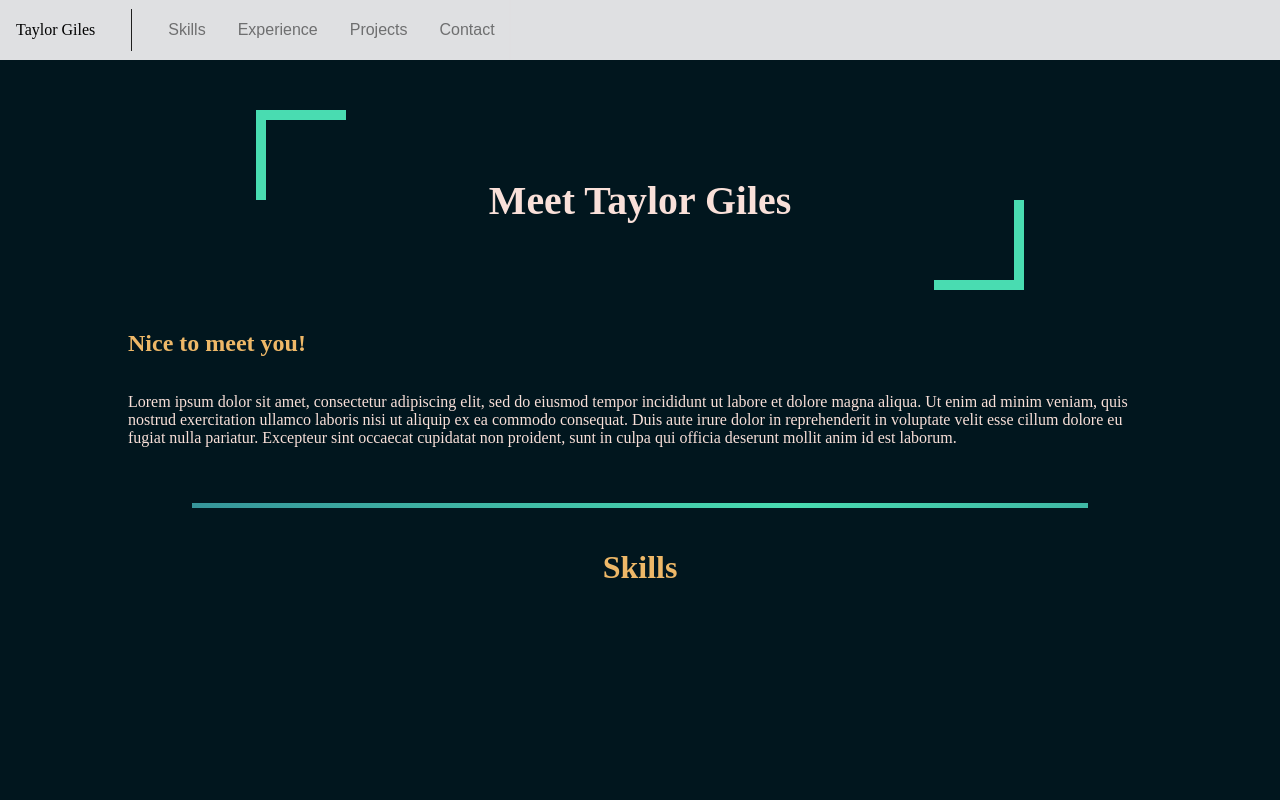
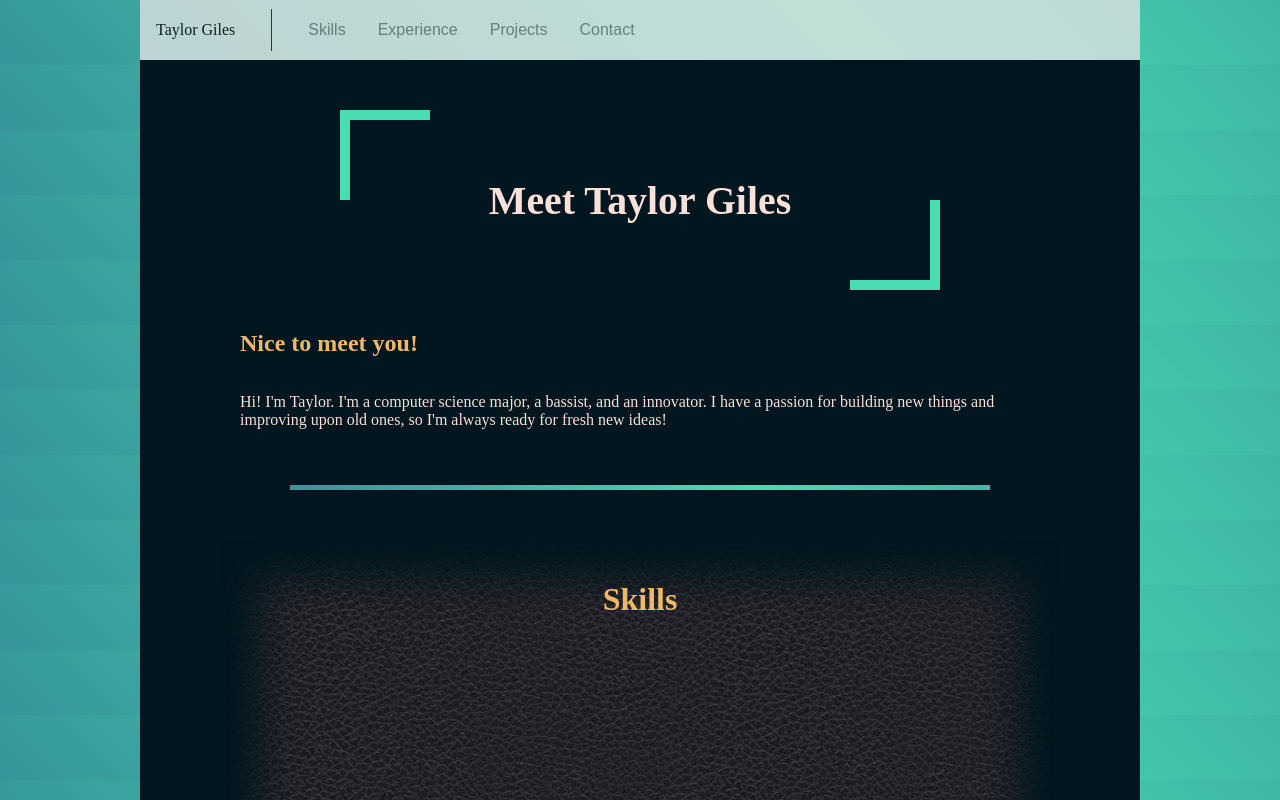
Before and after one commit to taylor-giles/Personal-Website, a plain HTML site: page index.html in a window 1280 px wide. Shown: the top 800 px of the page. Drawn offline with Linux system fonts and the light colour scheme.

Commit message:
Styling and About Me text

```diff
--- a/css/app.css
+++ b/css/app.css
@@ -1,29 +1,39 @@
 /* Body */
   body {
-    max-width: 1500px;
     margin: auto;
-    background-color: var(--primary-dark);
+    background-image: var(--complement-gradient);
+    background-size: 300% 100%;
+    animation: moving-gradient 30s infinite linear;
+    height: 5px;
   }
 
-  #root {
-    background-image: var(--complement-gradient);
-    background-size: 300% 100%;
-    width: 70%;
+/* Content */
+  #content {
+    z-index: -1;
+    position: relative;
+    max-width: 1000px;
     margin: auto;
-    animation: moving-gradient 30s infinite linear;
-    height: 5px;
+    margin-top: 60px;
+    padding-top: 50px;
+    background-color: var(--primary-dark);
   }
 
 
 /* Banner & Tabs */
   .banner {
+    position: fixed;
+    left: 0;
+    right: 0;
+    top: 0;
+    max-width: 1000px;
+    margin: auto;
     height: 60px;
     overflow: hidden;
     background-color: var(--secondary-light);
     display: flex;
     align-items: center;
     justify-content: flex-start;
-    opacity: 40%;
+    opacity: 80%;
     transition: opacity .25s ease-in-out;
   }
   .banner:hover{
@@ -57,44 +67,11 @@
   }
 
 
-/* Sections */
-  .section {
-    position: relative;
-    height: auto;
-    width: 80%;
-    margin: auto;
-
-    margin-bottom: 20px;
-    padding: 20px;
-    display: flex;
-    justify-content: flex-start;
-    align-items: center;
-    flex-direction: column;
-    background-color: inherit;
-    color: var(--primary-light);
-  }
-
-  .section-header {
-    color: var(--accent)
-  }
-
-/* Gradient Dividers */
-  .gradient-divider {
-    background-image: var(--complement-gradient);
-    background-size: 300% 100%;
-    width: 70%;
-    margin: auto;
-    animation: moving-gradient 30s infinite linear;
-    height: 5px;
-  }
-
-
 /* Intro (with corners) */
   #intro {
     position: relative;
     height: auto;
     width: 60%;
-    margin-top: 50px;
     margin-left: auto;
     margin-right: auto;
     display:flex;
@@ -115,7 +92,7 @@
   #intro>:first-child:before {bottom:0;right:0;border-width: 0 10px 10px 0}
   @keyframes intro-animate {
     0% {
-      transform: scaleX(0%);
+      transform: scale(0%);
     }
   }
   #intro-content {
@@ -137,3 +114,15 @@
     flex-direction: column;
     background-color: inherit;
   }
+  #about-content {
+    display: flex;
+  }
+
+/* Skills */
+  #skills {
+    margin-top: 50px;
+    background-image: url("../images/leather-tile.jpg");
+    background-size: 100%;
+    height: 1000px;
+    box-shadow: 0 0 40px 40px var(--primary-dark)inset;
+  }
--- a/css/colors.css
+++ /dev/null
@@ -1,21 +0,0 @@
-/* https://coolors.co/01161e-ef767a-49beaa-49dcb1-eeb868 */
-/* https://coolors.co/01161e-8f8389-45b69c-21d19f-f5e663 */
-/* https://coolors.co/01161e-23b5d3-75abbc-a2aebb-dfe0e2 */
-
-:root {
-    /* Main Palette Colors */
-    --primary-light: #f9e0d9ff;
-    --primary-dark: #01161eff;
-    --secondary-dark: #45525fff;
-    --secondary-light:  #dfe0e2ff;
-    --complement-light: #49dcb1ff;
-    --complement-dark: #2d728fff;
-    --accent: #eeb868ff;
-    --black: #000;
-
-    /* Other Colors */
-    --dark-gray: #1f1f1fff;
-
-    /* Gradients */
-    --complement-gradient: linear-gradient(45deg, var(--complement-dark), var(--complement-light), var(--complement-dark), var(--complement-light));
-}
--- /dev/null
+++ b/css/structure.css
@@ -0,0 +1,61 @@
+/* Spacers & Containers */
+.spacer{
+  flex: auto;
+}
+.vertical-divider{
+  background-color: var(--dark-gray);
+  width: 1px;
+  height: 70%;
+  margin-left: 20px;
+  margin-right: 20px;
+}
+
+/* Cards */
+.card {
+  box-shadow: 0 4px 8px 0 var(--black);
+  transition: 0.3s;
+}
+.card:hover {
+  box-shadow: 0 8px 16px 0 var(--black);
+}
+
+/* Animations */
+@keyframes moving-gradient {
+  0% {
+    background-position: 0 0;
+  }
+  100% {
+    background-position: 100% 0;
+  }
+}
+
+/* Sections */
+.section {
+  position: relative;
+  height: auto;
+  width: 80%;
+  margin: auto;
+
+  margin-bottom: 20px;
+  padding: 20px;
+  display: flex;
+  justify-content: flex-start;
+  align-items: center;
+  flex-direction: column;
+  background-color: inherit;
+  color: var(--primary-light);
+}
+
+.section-header {
+  color: var(--accent);
+}
+
+/* Gradient Dividers */
+.gradient-divider {
+  background-image: var(--complement-gradient);
+  background-size: 300% 100%;
+  width: 70%;
+  margin: auto;
+  animation: moving-gradient 30s infinite linear;
+  height: 5px;
+}
--- a/css/style.css
+++ b/css/style.css
@@ -1,30 +1,21 @@
-/* Spacers & Containers */
-  .spacer{
-    flex: auto;
-  }
-  .vertical-divider{
-    background-color: var(--dark-gray);
-    width: 1px;
-    height: 70%;
-    margin-left: 20px;
-    margin-right: 20px;
-  }
+/* https://coolors.co/01161e-ef767a-49beaa-49dcb1-eeb868 */
+/* https://coolors.co/01161e-8f8389-45b69c-21d19f-f5e663 */
+/* https://coolors.co/01161e-23b5d3-75abbc-a2aebb-dfe0e2 */
 
-/* Cards */
-  .card {
-    box-shadow: 0 4px 8px 0 var(--black);
-    transition: 0.3s;
-  }
-  .card:hover {
-    box-shadow: 0 8px 16px 0 var(--black);
-  }
+:root {
+    /* Main Palette Colors */
+    --primary-light: #f9e0d9ff;
+    --primary-dark: #01161eff;
+    --secondary-dark: #45525fff;
+    --secondary-light:  #dfe0e2ff;
+    --complement-light: #49dcb1ff;
+    --complement-dark: #2d728fff;
+    --accent: #eeb868ff;
+    --black: #000;
 
-/* Animations */
-@keyframes moving-gradient {
-  0% {
-    background-position: 0 0;
-  }
-  100% {
-    background-position: 100% 0;
-  }
+    /* Other Colors */
+    --dark-gray: #1f1f1fff;
+
+    /* Gradients */
+    --complement-gradient: linear-gradient(45deg, var(--complement-dark), var(--complement-light), var(--complement-dark), var(--complement-light));
 }
--- a/index.html
+++ b/index.html
@@ -3,7 +3,7 @@
   <head>
     <meta charset="utf-8">
     <link rel="stylesheet" type="text/css" href="./css/style.css" />
-    <link rel="stylesheet" type="text/css" href="./css/colors.css" />
+    <link rel="stylesheet" type="text/css" href="./css/structure.css" />
     <link rel="stylesheet" type="text/css" href="./css/app.css" />
     <title>Taylor Giles</title>
   </head>
@@ -19,6 +19,7 @@
       <button class="tab">Contact</button>
     </div>
 
+    <div id="content">
       <!-- Intro -->
       <div id="intro">
         <div id="intro-content">
@@ -33,7 +34,7 @@
         </h2>
         <div id="about-content">
           <p>
-          Lorem ipsum dolor sit amet, consectetur adipiscing elit, sed do eiusmod tempor incididunt ut labore et dolore magna aliqua. Ut enim ad minim veniam, quis nostrud exercitation ullamco laboris nisi ut aliquip ex ea commodo consequat. Duis aute irure dolor in reprehenderit in voluptate velit esse cillum dolore eu fugiat nulla pariatur. Excepteur sint occaecat cupidatat non proident, sunt in culpa qui officia deserunt mollit anim id est laborum.
+            Hi! I'm Taylor. I'm a computer science major, a bassist, and an innovator. I have a passion for building new things and improving upon old ones, so I'm always ready for fresh new ideas!
           </p>
         </div>
       </div>
@@ -45,7 +46,6 @@
       <div id="skills" class="section">
         <h1 class="section-header">Skills</h1>
       </div>
-
-
+    </div>
   </body>
 </html>
```
Also changed, not shown: images/black-leather.jpg (added), images/leather-tile.jpg (added). Lines whose indentation alone changed are shown as unchanged.
